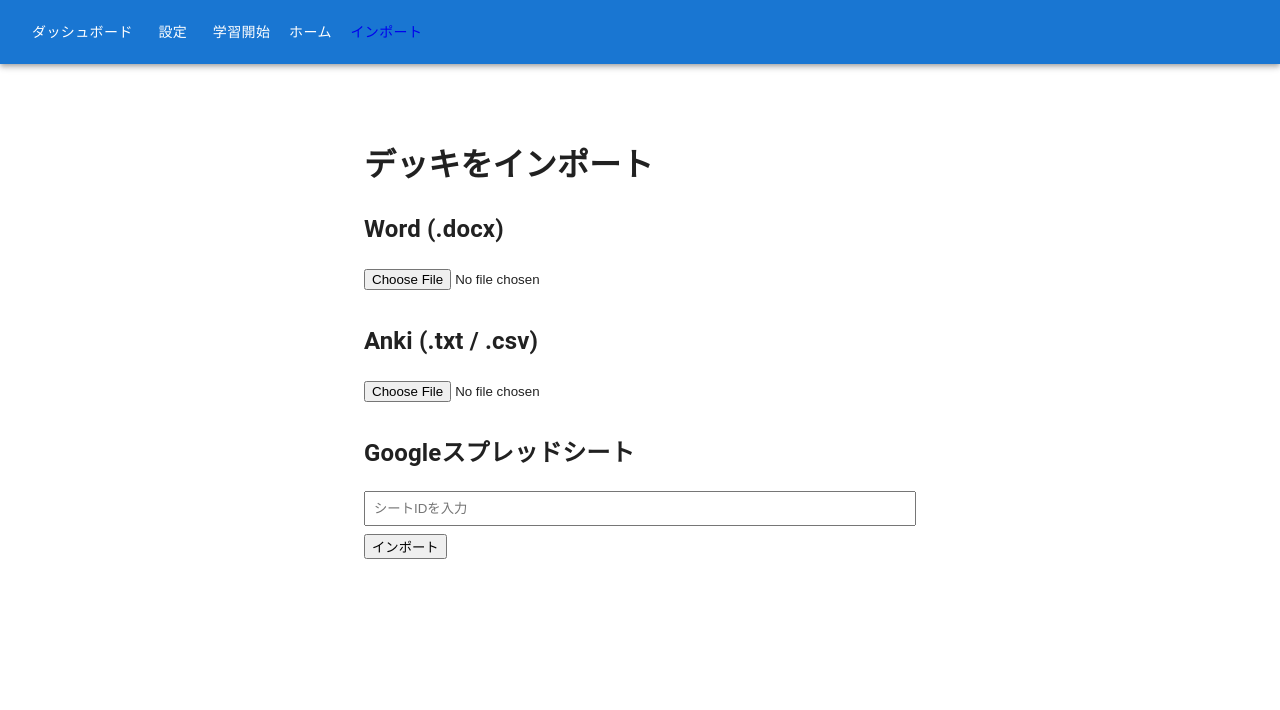
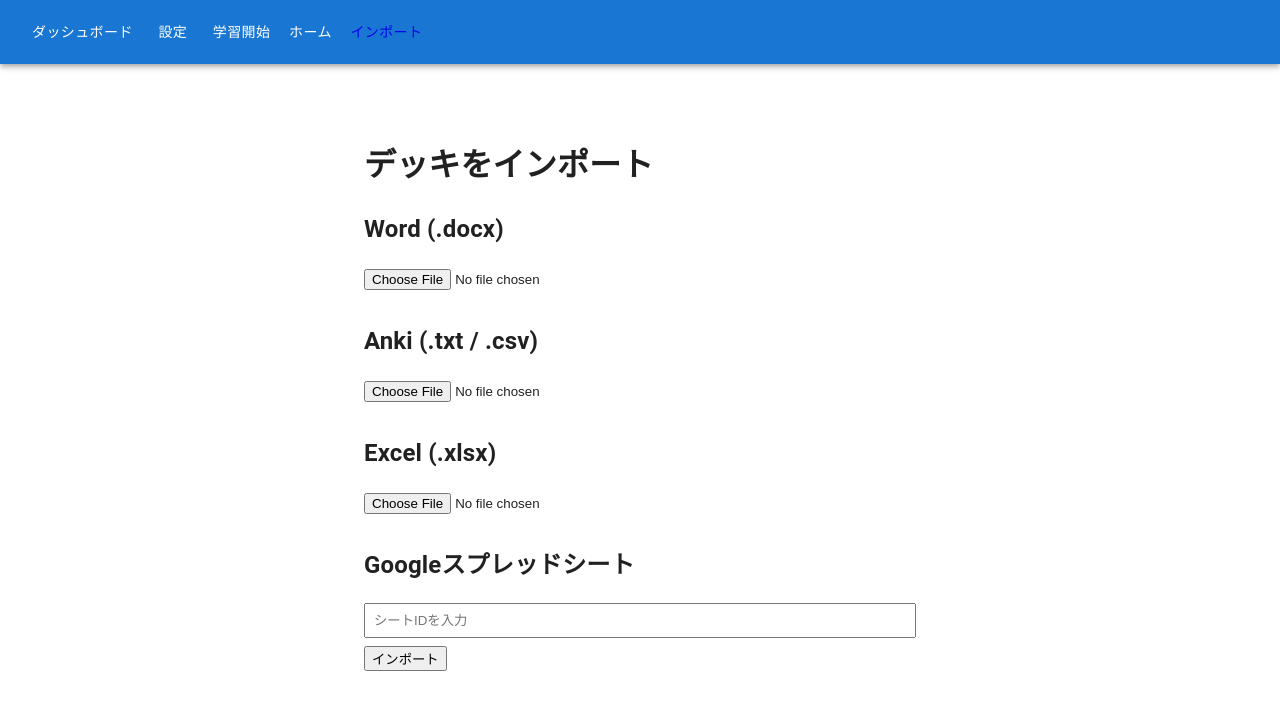
Before and after one commit to QWE-sava/chishintankyuu, a Next.js app: page /import in a window 1280 px wide. Shown: the top 710 px of the page. Built offline with nearby package versions, Linux system fonts and the light colour scheme.

Commit message:
Update import.tsx

```diff
--- a/src/pages/import.tsx
+++ b/src/pages/import.tsx
@@ -2,6 +2,7 @@ import { useState } from "react";
 import { importWordDeck } from "@/utils/importWordDeck";
 import { importSheetDeck } from "@/utils/importSheetDeck";
 import { importAnkiDeck } from "@/utils/importAnkiDeck";
+import { importExcelDeck } from "@/utils/importExcelDeck";
 import { useStore } from "@/store/store";
 
 export default function ImportPage() {
@@ -18,6 +19,8 @@ export default function ImportPage() {
         deck = await importWordDeck(file);
       } else if (file.name.endsWith(".txt") || file.name.endsWith(".csv")) {
         deck = await importAnkiDeck(file);
+      } else if (file.name.endsWith(".xlsx")) {
+        deck = await importExcelDeck(file);
       } else {
         alert("対応していないファイル形式です");
         return;
@@ -34,6 +37,8 @@ export default function ImportPage() {
   };
 
   const handleSheet = async () => {
+    console.log("handleSheet CALLED"); // ← デバッグ用
+
     if (!sheetId) {
       alert("シートIDを入力してください");
       return;
@@ -42,6 +47,8 @@ export default function ImportPage() {
     setLoading(true);
     try {
       const deck = await importSheetDeck(sheetId);
+      console.log("DECK FROM SHEET:", deck); // ← デバッグ用
+
       upsertDeck(deck);
       alert("Googleスプレッドシートからインポートしました！");
     } catch (err) {
@@ -58,6 +65,7 @@ export default function ImportPage() {
 
       {loading && <p>読み込み中...</p>}
 
+      {/* Word */}
       <section style={{ marginBottom: "32px" }}>
         <h2>Word (.docx)</h2>
         <input
@@ -67,6 +75,7 @@ export default function ImportPage() {
         />
       </section>
 
+      {/* Anki */}
       <section style={{ marginBottom: "32px" }}>
         <h2>Anki (.txt / .csv)</h2>
         <input
@@ -76,6 +85,17 @@ export default function ImportPage() {
         />
       </section>
 
+      {/* Excel */}
+      <section style={{ marginBottom: "32px" }}>
+        <h2>Excel (.xlsx)</h2>
+        <input
+          type="file"
+          accept=".xlsx"
+          onChange={(e) => e.target.files && handleFile(e.target.files[0])}
+        />
+      </section>
+
+      {/* Google Sheets */}
       <section style={{ marginBottom: "32px" }}>
         <h2>Googleスプレッドシート</h2>
         <input
@@ -85,7 +105,9 @@ export default function ImportPage() {
           onChange={(e) => setSheetId(e.target.value)}
           style={{ width: "100%", padding: "8px", marginBottom: "8px" }}
         />
-        <button onClick={handleSheet}>インポート</button>
+        <button type="button" onClick={handleSheet}>
+          インポート
+        </button>
       </section>
     </div>
   );
```
